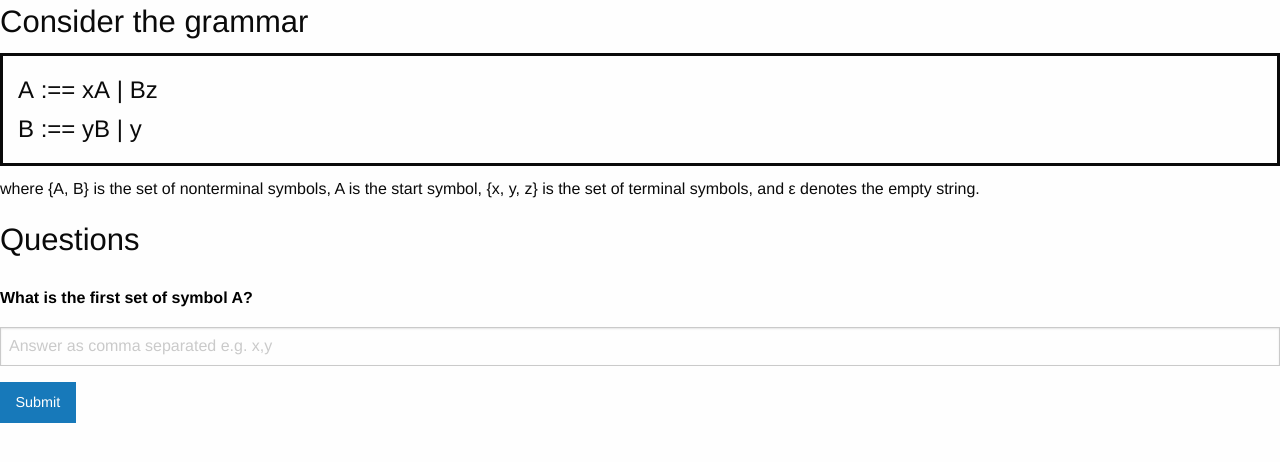
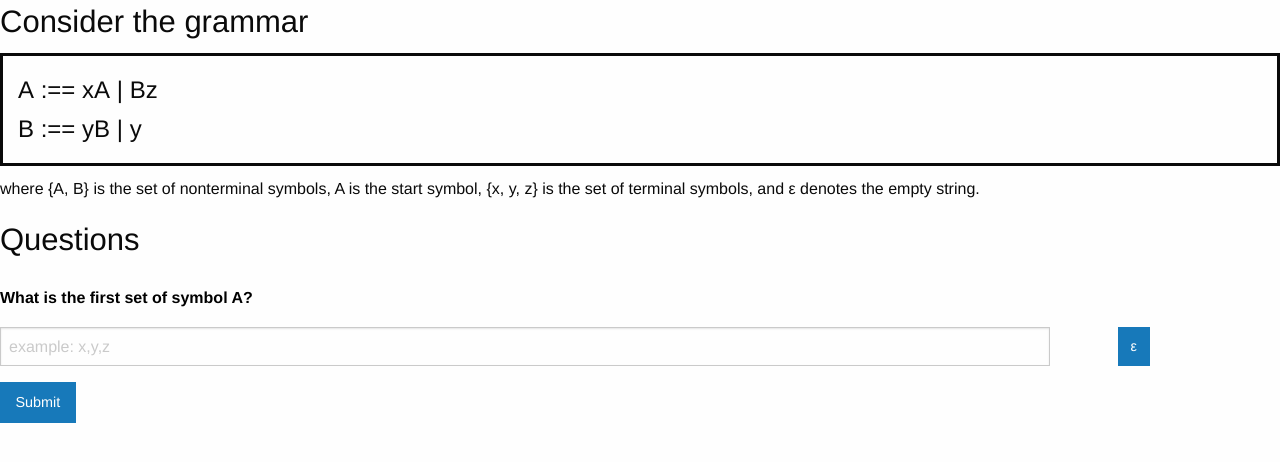
Before and after one commit to H-Huang/LL1-Academy, a Django app: page /learn in a window 1280 px wide. Shown: the top 462 px of the page. Run offline with Django 3.2, Linux system fonts and the light colour scheme; some libraries are stand-ins or nearby versions.

Commit message:
add optional character button

```diff
--- a/LL1_Academy/templates/LL1_Academy/learn.html
+++ b/LL1_Academy/templates/LL1_Academy/learn.html
@@ -16,7 +16,10 @@
 	{{/if}}
     <form id="question-input" onsubmit="return false;">
 		{{#if symbol}}
-    		<input type="text" id="question-answer" placeholder="Answer as comma separated e.g. x,y" required>
+    		<input type="text" id="question-answer" placeholder="example: x,y,z" required>
+    		{{#if opt}}
+    		<button class="button" type="button" id="opt-char">{{opt}}</button>
+	    	{{/if}}
     	{{else}}
 			<input type="radio" name="ll1" value="True" id="input1" style="display:inline;" required> True
   			<input type="radio" name="ll1" value="False" id="input2" style="display:inline;margin-left:10px;"> False
--- a/cs130_LL1/static/css/main.css
+++ b/cs130_LL1/static/css/main.css
@@ -21,6 +21,28 @@
 	}
 
 /* Questions styling */
+#question-answer {
+	width: 82%;
+	display: inline;
+	margin-right: 5%;
+
+}
+
+
+
+#opt-char {
+    margin: 0 0 0.16em 0;
+    padding: 0.785em 0.8em 0.785em 0.8em;
+}
+
+/*#optional-char-box {
+	display: inline;
+}
+
+#optional-char-box > p,input {
+	display: inherit;
+}*/
+
 #answer-panel {
 	display:inline;
 	float:right;
--- a/cs130_LL1/static/js/learn.js
+++ b/cs130_LL1/static/js/learn.js
@@ -26,7 +26,17 @@ function query_for_question() {
 }
 
 function draw_question() {
+	if (question_data.category == "first") {
+		question_data.opt = "ε"
+	} else {
+		question_data.opt = "$"
+	}
+
 	$('#questions-container').append(question_template(question_data));
+
+	$('#opt-char').click(function() {
+		$('#question-answer').val($('#question-answer').val() + question_data.opt);
+	});
 
 	// bind form submit handler: check if answer is correct
 	$('#question-input').on('submit', function() {
```
